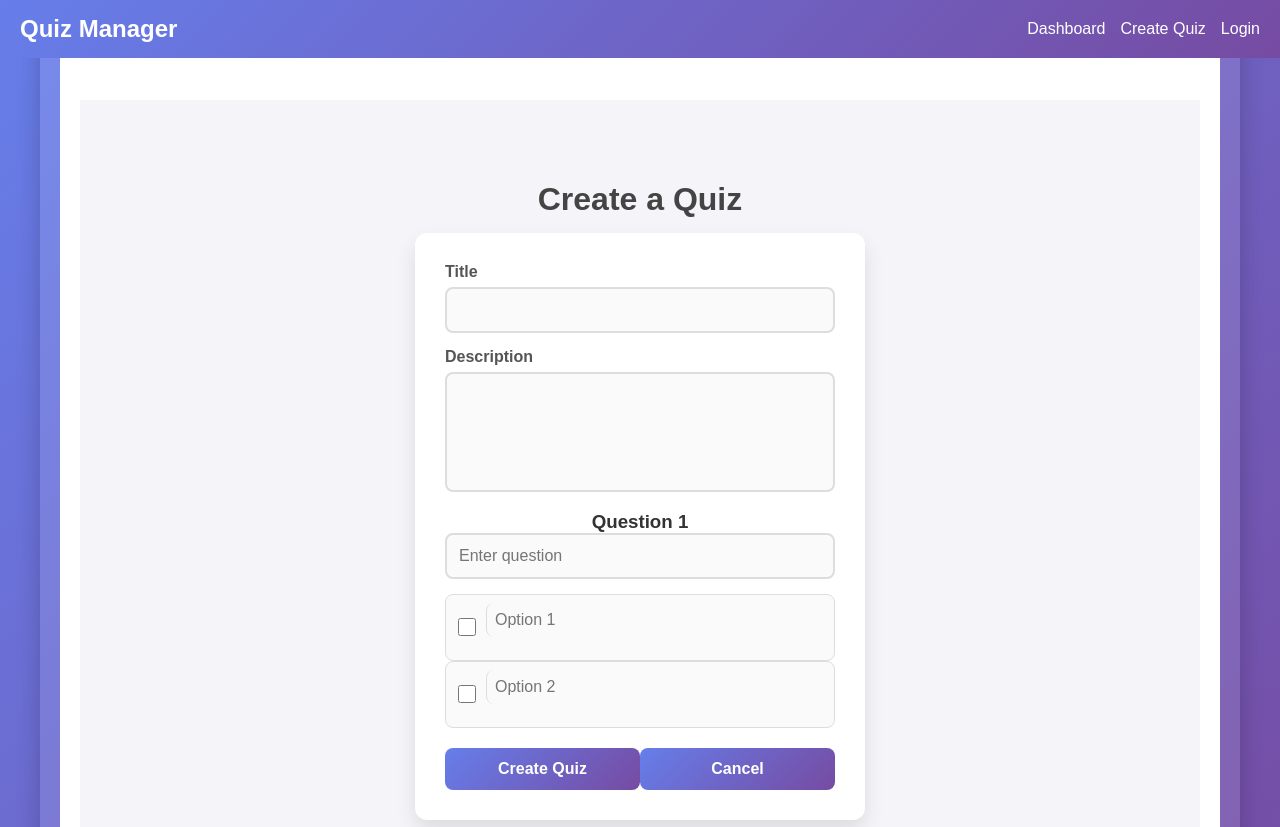
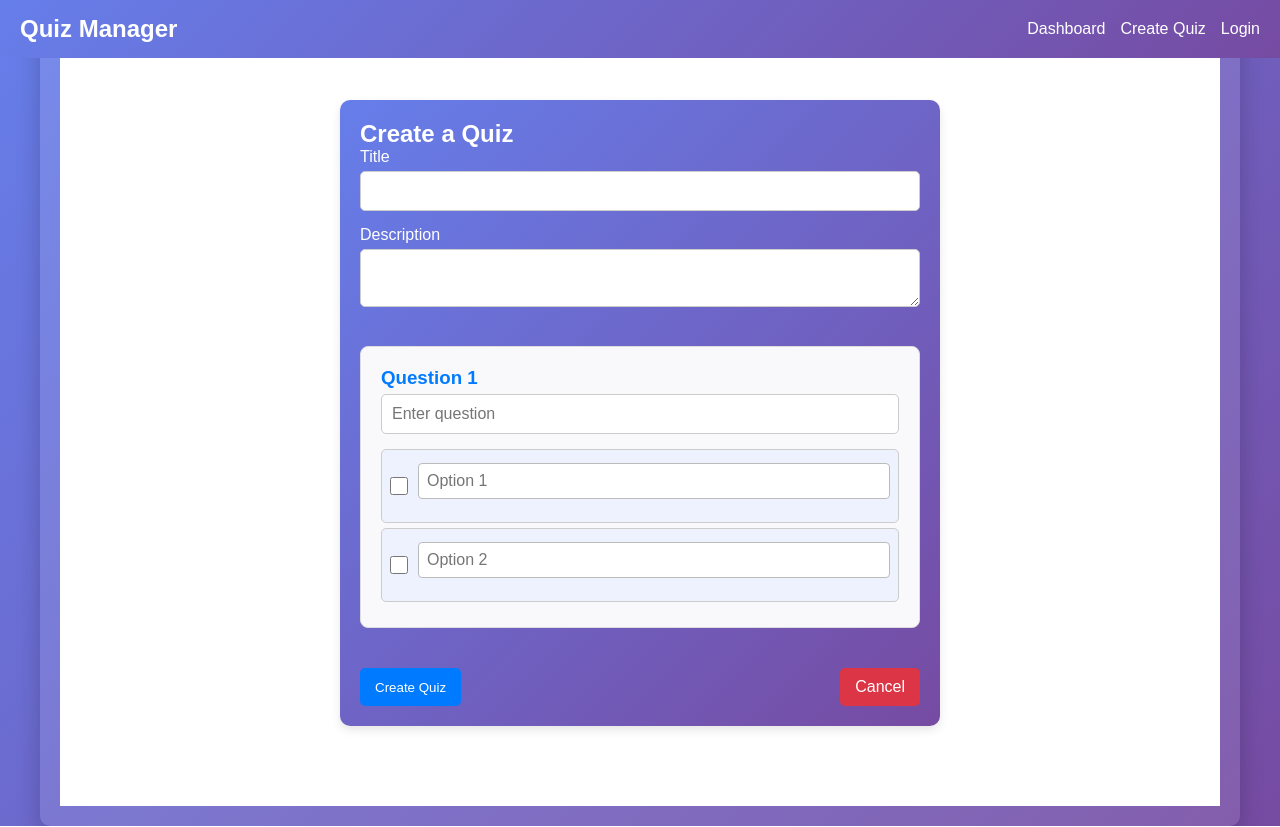
Before and after one commit to Omkar0706/Quiz-Management-System, a React (Vite) app in the folder frontend/: page /edit-quiz/1 in a window 1280 px wide. Shown: the top 827 px of the page. Built offline with nearby package versions, Linux system fonts and the light colour scheme.

Commit message:
styles.css

```diff
--- a/frontend/src/styles.css
+++ b/frontend/src/styles.css
@@ -182,15 +182,36 @@ body {
   transform: scale(1.05);
 }
 
+/* Edit Button */
+.edit-button {
+  display: inline-block;
+  padding: 6px 12px;
+  font-size: 14px;
+  font-weight: bold;
+  color: white;
+  background-color: #6c5ce7; /* Purple Shade */
+  border: none;
+  border-radius: 4px;
+  text-align: center;
+  text-decoration: none;
+  cursor: pointer;
+  transition: all 0.3s ease-in-out;
+  margin-right: 10px
+}
+
+/* Hover Effect */
+.edit-button:hover {
+  background-color: #4834d4; /* Darker Purple */
+}
 
 /* ✅ Create Quiz Container */
 .create-quiz-container {
   max-width: 600px;
   margin: 40px auto;
   padding: 20px;
-  background: white;
+  background: linear-gradient(135deg, #667eea, #764ba2);
   border-radius: 10px;
-  box-shadow: 0px 4px 10px rgba(0, 0, 0, 0.2);
+  /* box-shadow: 0px 4px 10px rgba(0, 0, 0, 0.2); */
 }
 
 /* ✅ Header */
@@ -241,11 +262,49 @@ body {
   color: red;
   cursor: pointer;
 }
+.true-false-container {
+  display: flex;
+  gap: 15px;
+  margin-top: 10px;
+}
 
+.true-false-option {
+  display: flex;
+  align-items: center;
+  gap: 5px;
+  color: blue;
+  cursor: pointer;
+  font-size: 16px;
+  padding: 5px 10px;
+  border-radius: 5px;
+  transition: background-color 0.3s ease;
+}
+
+.true-false-option input {
+  transform: scale(1.2);
+  cursor: pointer;
+}
+
+.true-option {
+  color: green;
+  border: 2px solid green;
+}
+
+.false-option {
+  color: red;
+  border: 2px solid red;
+}
+
+/* Highlight selected option */
+.true-option input:checked + label,
+.false-option input:checked + label {
+  background-color: rgba(0, 0, 0, 0.1);
+}
 /* ✅ Buttons */
 .buttons-container {
   display: flex;
   justify-content: space-between;
+  gap: 50px;
   margin-top: 20px;
 }
 
@@ -371,6 +430,30 @@ body {
   margin-bottom: 20px;
 }
 
+/* ✅ Pop-up Message */
+.popup-message {
+  position: fixed;
+  top: 60px;
+  right: 10px;
+  background: #4caf50;
+  color: white;
+  padding: 10px 20px;
+  border-radius: 5px;
+  display: flex;
+  align-items: center;
+  gap: 8px;
+  font-size: 16px;
+  animation: fadeInOut 3s ease-in-out;
+}
+
+/* ✅ Pop-up Animation */
+@keyframes fadeInOut {
+  0% { opacity: 0; transform: translateY(-20px); }
+  20% { opacity: 1; transform: translateY(0); }
+  80% { opacity: 1; }
+  100% { opacity: 0; transform: translateY(-20px); }
+}
+
 /* Input Fields */
 .input-group {
   text-align: left;
@@ -486,185 +569,118 @@ body {
   color: #5555d3;
 }
 
-/* Main Container */
+/* Quiz Form Container */
 .quiz-form {
-  display: flex;
-  flex-direction: column;
-  align-items: center;
-  justify-content: center;
-  min-height: 100vh;
-  background: #f4f4f9;
+  max-width: 600px;
+  margin: auto;
   padding: 20px;
-}
-
-/* Form Card */
-.quiz-form form {
-  background: white;
-  color: #333;
-  padding: 30px;
-  border-radius: 12px;
-  box-shadow: 0px 10px 20px rgba(0, 0, 0, 0.1);
-  max-width: 450px;
-  width: 100%;
-  text-align: center;
-  transition: transform 0.3s ease-in-out;
-}
-
-/* Hover effect */
-.quiz-form form:hover {
-  transform: translateY(-3px);
-}
-
-/* Form Heading */
-.quiz-form h2 {
-  font-size: 2rem;
-  font-weight: bold;
-  margin-bottom: 15px;
-  color: #444;
-}
-
-/* Labels */
-.quiz-form label {
-  display: block;
-  font-size: 1rem;
-  font-weight: 600;
-  margin-bottom: 6px;
-  text-align: left;
-  color: #555;
+  background: linear-gradient(135deg, #667eea, #764ba2);
+  border-radius: 10px;
+  box-shadow: 0px 4px 10px rgba(0, 0, 0, 0.1);
 }
 
 /* Input Fields */
-.quiz-form input,
+.quiz-form input[type="text"],
 .quiz-form textarea {
   width: 100%;
-  padding: 12px;
-  border: 2px solid #ddd;
-  border-radius: 8px;
-  font-size: 1rem;
-  transition: all 0.3s ease-in-out;
-  margin-bottom: 15px;
-  background: #fafafa;
+  padding: 10px;
+  color: #007bff;
+  margin: 5px 0 15px 0;
+  border: 1px solid #ccc;
+  border-radius: 5px;
+  font-size: 16px;
 }
 
-/* Focus Effect */
-.quiz-form input:focus,
-.quiz-form textarea:focus {
-  border-color: #667eea;
-  outline: none;
-  box-shadow: 0 0 5px rgba(102, 126, 234, 0.4);
-  background: white;
+/* Questions Box */
+.question-box {
+  background: #ffffff;
+  padding: 15px;
+  margin-bottom: 15px;
+  border-radius: 5px;
+  border: 1px solid #ddd;
 }
 
-/* Textarea */
-.quiz-form textarea {
-  height: 120px;
-  resize: none;
+/* Option Item */
+.option-item {
+  display: flex;
+  align-items: center;
+  gap: 10px;
+  padding: 8px;
+  background: #eef2ff;
+  border: 1px solid #ccc;
+  border-radius: 5px;
+  margin-bottom: 5px;
+  transition: background 0.3s;
 }
 
-/* Submit Button */
-.quiz-form button {
-  width: 100%;
-  background: linear-gradient(135deg, #667eea, #764ba2);
-  color: white;
-  font-size: 1rem;
+/* Checkbox Styling */
+.option-item input[type="checkbox"] {
+  width: 18px;
+  height: 18px;
+  accent-color: #4caf50; /* Green for correct answer */
+  cursor: pointer;
+}
+
+/* Highlight Correct Answer */
+.option-item input[type="checkbox"]:checked + input[type="text"] {
   font-weight: bold;
-  padding: 12px;
+  background: #d4edda;
+  border: 1px solid #28a745;
+}
+
+/* Option Input */
+.option-item input[type="text"] {
+  flex: 1;
+  padding: 8px;
+  border: 1px solid #bbb;
+  border-radius: 4px;
+}
+
+/* Buttons */
+.buttons-container {
+  display: flex;
+  justify-content: space-between;
+  margin-top: 15px;
+}
+
+.add-question-button,
+.save-quiz-button,
+.cancel-button {
+  padding: 10px 15px;
+  font-size: 16px;
   border: none;
-  border-radius: 8px;
+  border-radius: 5px;
   cursor: pointer;
   transition: all 0.3s ease-in-out;
 }
 
-/* Button Hover */
-.quiz-form button:hover {
-  background: linear-gradient(135deg, #5a67d8, #6b46c1);
-  transform: translateY(-2px);
+.add-question-button {
+  background: #007bff;
+  color: white;
 }
 
-/* Responsive Design */
-@media (max-width: 500px) {
-  .quiz-form form {
-      max-width: 90%;
-      padding: 20px;
-  }
-}
-/* Options Container */
-.options-container {
-  display: flex;
-  flex-direction: column;
-  gap: 10px;
-}
-
-/* Individual Option */
-.option-item {
-  display: flex;
-  align-items: center;
-  gap: 10px;
-  background: #fafafa;
-  padding: 8px 12px;
-  border: 1px solid #ddd;
-  border-radius: 8px;
-  transition: all 0.3s ease-in-out;
-}
-
-/* Checkbox Styling */
-.option-item input[type="checkbox"],
-.option-item input[type="radio"] {
-  margin: 0;
-  width: 18px;
-  height: 18px;
-  accent-color: #667eea; /* Changes the color of the checkbox */
-}
-
-/* Textbox for Option */
-.option-item input[type="text"] {
-  flex: 1;
-  padding: 8px;
-  border: none;
-  border-left: 1px solid #ddd;
-  outline: none;
-  font-size: 1rem;
-  background: transparent;
-}
-
-/* Option Hover Effect */
-.option-item:hover {
-  background: #f0f0ff;
-  border-color: #667eea;
-}
-.buttons-container {
-  display: flex;
-  justify-content: space-between;
-  margin-top: 20px;
-}
-
-.submit-button {
-  background: #4CAF50;
+.save-quiz-button {
+  background: #28a745;
   color: white;
-  padding: 10px 15px;
-  border: none;
-  border-radius: 5px;
-  cursor: pointer;
-  font-weight: bold;
-}
-
-.submit-button:hover {
-  background: #45a049;
 }
 
 .cancel-button {
-  background: red;
+  background: #dc3545;
   color: white;
-  padding: 10px 15px;
-  border: none;
-  border-radius: 5px;
-  cursor: pointer;
-  font-weight: bold;
+}
+
+.add-question-button:hover {
+  background: #0056b3;
+}
+
+.save-quiz-button:hover {
+  background: #218838;
 }
 
 .cancel-button:hover {
-  background: darkred;
+  background: #c82333;
 }
+
 
 
 /* Register Page Styling */
@@ -780,3 +796,64 @@ body {
 .register-link:hover {
   text-decoration: underline;
 }
+
+.quiz-container {
+  max-width: 500px;
+  margin: auto;
+  padding: 20px;
+  border-radius: 10px;
+  background:linear-gradient(135deg, #667eea, #764ba2);
+  text-align: center;
+}
+
+.question-box {
+  padding: 20px;
+  background: #f9f8fa;
+  color:#007bff;
+  border-radius: 8px;
+  margin-bottom: 20px;
+}
+
+.options-container {
+  display: flex;
+  flex-direction: column;
+  gap: 10px;
+  margin: 20px 0;
+}
+
+.option-label {
+  display: flex;
+  align-items: center;
+  gap: 10px;
+  padding: 10px;
+  border: 1px solid #ccc;
+  border-radius: 5px;
+  cursor: pointer;
+}
+
+.option-label:hover {
+  background: #e0e0e0;
+}
+
+button {
+  padding: 10px 15px;
+  border: none;
+  background: #007bff;
+  color: rgb(255, 255, 255);
+  border-radius: 5px;
+  cursor: pointer;
+  margin-right: 50px
+}
+
+button:last-child {
+  margin-right: 0; /* Ensures last button does not have extra spacing */
+}
+
+/* button:hover {
+  background: #0056b3;
+} */
+
+.result {
+  text-align: center;
+  margin-top: 20px;
+}
```
